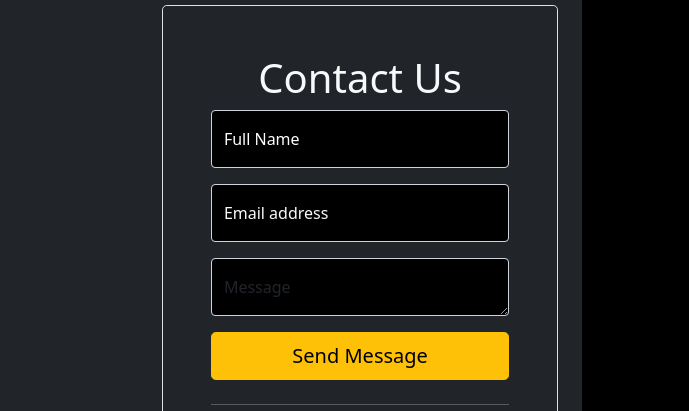
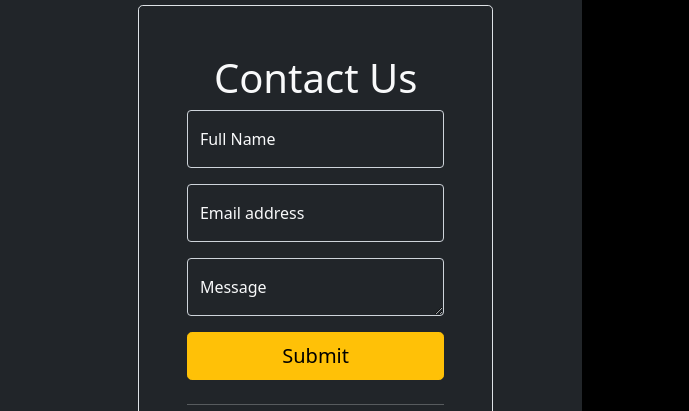
Before and after one commit to ibeh-promise/Lapstore, a website: page public/contact/index.html in a window 1280 px wide. Shown: the part 389-800 px from the top of the page, 591-1280 px from the left. Drawn offline with Linux system fonts and the light colour scheme.

Commit message:
made the form active and fixed some bugs

```diff
--- a/public/contact/index.html
+++ b/public/contact/index.html
@@ -108,52 +108,43 @@
               ></i>
             </div>
           </div>
-          <div class="col-md-10 mx-auto col-lg-5">
-            <div class="p-4 p-md-5 border rounded-3">
+          <form class="p-4 p-md-5 border rounded-3 col-lg-4" action="https://formspree.io/f/mzzzkknq" method="post">
             <h1 class="text-center text-light">Contact Us</h1>
-
-              <!-- Full Name Input -->
             <div class="form-floating mb-3">
               <input
                 type="text"
-                  class="form-control bg-black text-white"
-                  id="floatingInputName"
+                class="form-control bg-dark text-light"
+                id="floatingInput"
                 placeholder="Fullname"
               />
-                <label for="floatingInputName" class="text-white">Full Name</label>
+              <label for="floatingInput">Full Name</label>
             </div>
-
-              <!-- Email Input -->
             <div class="form-floating mb-3">
               <input
                 type="email"
-                  class="form-control bg-black"
-                  id="floatingInputEmail"
+                class="form-control bg-dark text-light"
+                id="floatingInput"
                 placeholder="name@example.com"
               />
-                <label for="floatingInputEmail" class="text-light">Email address</label>
+              <label for="floatingInput">Email address</label>
             </div>
-
-              <!-- Message Input -->
             <div class="form-floating mb-3">
               <textarea
+                name="yeah"
                 id="textarea"
-                  class="form-control bg-black"
+                class="form-control bg-dark text-light"
                 cols="30"
                 rows="7"
                 placeholder="Message"
               ></textarea>
-                <label for="textarea" class="text-dark">Message</label>
+              <label for="textarea">Message</label>
             </div>
 
-              <!-- Submit Button -->
-              <button class="w-100 btn btn-lg btn-warning" >
-                Send Message
+            <button class="w-100 btn btn-lg btn-warning" type="submit">
+              Submit
             </button>
             <hr class="my-4" />
-            </div>
-
-
+          </form>
           </div>
         </div>
       </div>
@@ -207,7 +198,7 @@
       src="https://kit.fontawesome.com/e8c960f852.js"
       crossorigin="anonymous"
     ></script>
-    <script src="../assets/js/script.js" defer></script>
+    <script src="../assets/js/script.js"></script>
     <script src="./contact.js" ></script>
   </body>
 </html>
```
Also changed, not shown: public/index.html (+2 -13 lines), public/service/index.html (+5 -0 lines). Lines whose indentation alone changed are shown as unchanged.
